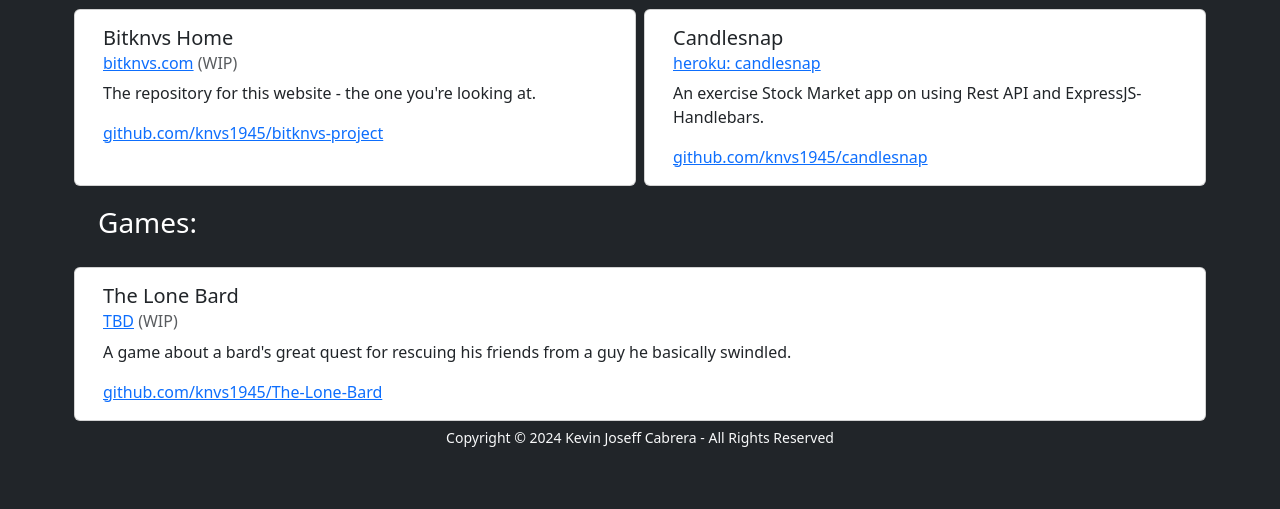
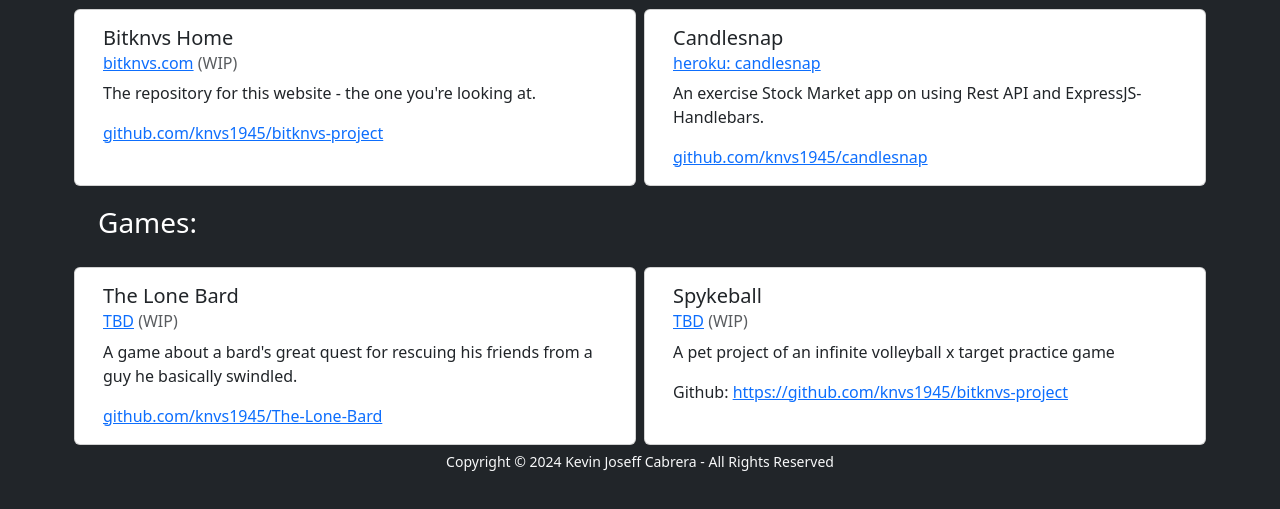
Before and after one commit to knvs1945/bitknvs-project, a website: page pages/info/projects.html in a window 1280 px wide. Shown: the part 237-746 px from the top of the page. Drawn offline with nearby package versions, Linux system fonts and the light colour scheme; files whose address does not match are found by name.

Commit message:
Add new entry to the projects page

```diff
--- a/pages/info/projects.html
+++ b/pages/info/projects.html
@@ -60,16 +60,16 @@
                         <a href="https://github.com/knvs1945/The-Lone-Bard" target="_blank" class="card-link">github.com/knvs1945/The-Lone-Bard</a>
                     </div>
                 </div>
-                <!-- div class="card col m-1" style="width: 100%;">
+                <div class="card col m-1" style="width: 100%;">
                     <div class="card-body">
-                        <h5 class="card-title">Scrapkid</h5>
+                        <h5 class="card-title">Spykeball</h5>
                         <h6 class="card-subtitle mb-2 text-body-secondary">
-                            <a href="https://bitknvs-30e00398cef5.herokuapp.com" target="_blank" class="link-opacity-50-hover">TBD</a> (Unfinished)
+                            <a href="https://github.com/knvs1945/unity-spykeball" target="_blank" class="link-opacity-50-hover">TBD</a> (WIP)
                         </h6>
-                        <p class="card-text">A roguelite adventure of a small army bot disposed of in a dumpster planet. </p>
-                        Github: <a href="https://github.com/knvs1945/bitknvs-project" target="_blank" class="card-link">https://github.com/knvs1945/bitknvs-project</a>
+                        <p class="card-text">A pet project of an infinite volleyball x target practice game</p>
+                        Github: <a href="https://github.com/knvs1945/unity-spykeball" target="_blank" class="card-link">https://github.com/knvs1945/bitknvs-project</a>
                     </div>
-                </div -->
+                </div>
             </div>
             <!--add more panels here-->
             <div class="row">
```
